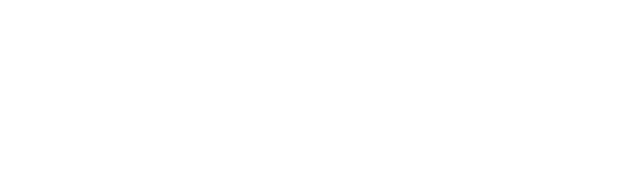
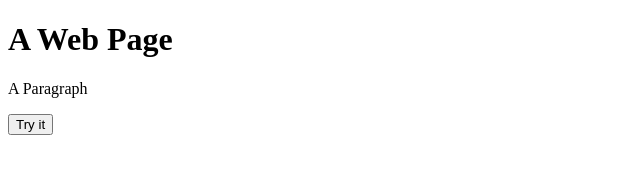
Before and after one commit to ShaniKumarGupta/50DaysOfJSCode, a plain HTML site: page index.html in a window 1280 px wide. Shown: the whole page, without its empty margins (0-640 px from the left). Drawn offline with Linux system fonts and the light colour scheme.

Commit message:
added on click function

```diff
--- a/index.html
+++ b/index.html
@@ -7,7 +7,9 @@
     <link rel="icon" href="./res/images/logo.png">
 </head>
 <body>
-
+    <h1>A Web Page</h1>
+    <p id="demo">A Paragraph</p>
+    <button type="button" onclick="myFunction()">Try it</button>
 </body>
 <!-- <script>
     console.log("Hello!! JavaScript");
```
